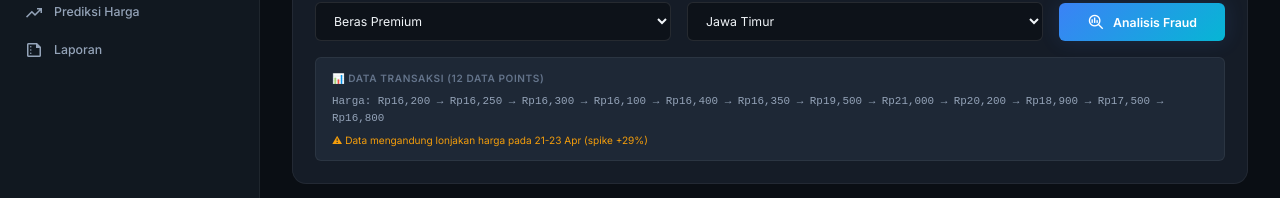
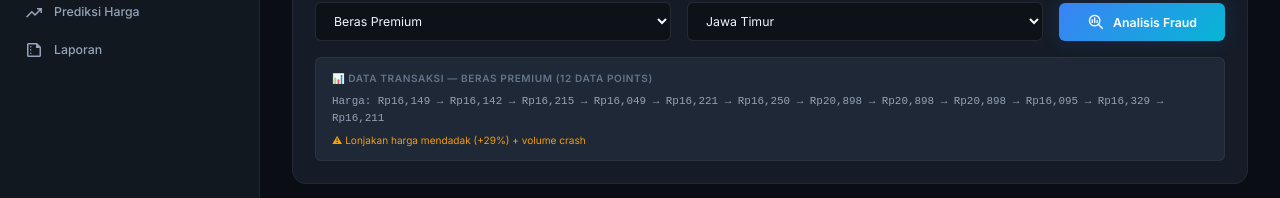
Before and after one commit to loma09/pangantrace-ai, a Next.js app in the folder frontend/: page /fraud in a window 1280 px wide. Shown: the part 261-459 px from the top of the page. Built offline with nearby package versions, Linux system fonts and the light colour scheme.

Commit message:
fix: unique fraud data per commodity with different fraud patterns

```diff
--- a/frontend/app/(dashboard)/fraud/page.tsx
+++ b/frontend/app/(dashboard)/fraud/page.tsx
@@ -5,20 +5,66 @@ import RiskScoreBadge from '@/components/fraud/RiskScoreBadge'
 import AIExplanation from '@/components/fraud/AIExplanation'
 import AnomalyTable from '@/components/fraud/AnomalyTable'
 
-const SAMPLE_DATA = [
-  { timestamp: '2026-04-15T00:00:00', price: 16200, volume: 450, volume_in: 450, volume_out: 430 },
-  { timestamp: '2026-04-16T00:00:00', price: 16250, volume: 420, volume_in: 420, volume_out: 405 },
-  { timestamp: '2026-04-17T00:00:00', price: 16300, volume: 480, volume_in: 480, volume_out: 460 },
-  { timestamp: '2026-04-18T00:00:00', price: 16100, volume: 510, volume_in: 510, volume_out: 490 },
-  { timestamp: '2026-04-19T00:00:00', price: 16400, volume: 390, volume_in: 390, volume_out: 375 },
-  { timestamp: '2026-04-20T00:00:00', price: 16350, volume: 460, volume_in: 460, volume_out: 440 },
-  { timestamp: '2026-04-21T00:00:00', price: 19500, volume: 200, volume_in: 200, volume_out: 120 },
-  { timestamp: '2026-04-22T00:00:00', price: 21000, volume: 180, volume_in: 180, volume_out: 95 },
-  { timestamp: '2026-04-23T00:00:00', price: 20200, volume: 220, volume_in: 220, volume_out: 140 },
-  { timestamp: '2026-04-24T00:00:00', price: 18900, volume: 350, volume_in: 350, volume_out: 280 },
-  { timestamp: '2026-04-25T00:00:00', price: 17500, volume: 400, volume_in: 400, volume_out: 370 },
-  { timestamp: '2026-04-26T00:00:00', price: 16800, volume: 440, volume_in: 440, volume_out: 415 },
-]
+// Realistic base prices per commodity (Rp/kg)
+const COMMODITY_PROFILES: Record<string, { basePrice: number; baseVolume: number; spikeType: string; spikeFactor: number; leakPct: number }> = {
+  beras_premium:  { basePrice: 16200, baseVolume: 450, spikeType: 'price_spike',      spikeFactor: 1.29, leakPct: 0.40 },
+  beras_medium:   { basePrice: 13100, baseVolume: 520, spikeType: 'gradual_increase',  spikeFactor: 1.15, leakPct: 0.25 },
+  jagung:         { basePrice: 5200,  baseVolume: 380, spikeType: 'volume_drop',       spikeFactor: 1.08, leakPct: 0.55 },
+  kedelai:        { basePrice: 9800,  baseVolume: 290, spikeType: 'price_spike',       spikeFactor: 1.35, leakPct: 0.30 },
+  gula_pasir:     { basePrice: 17500, baseVolume: 410, spikeType: 'sustained_high',    spikeFactor: 1.22, leakPct: 0.45 },
+  minyak_goreng:  { basePrice: 15000, baseVolume: 470, spikeType: 'normal',            spikeFactor: 1.03, leakPct: 0.05 },
+}
+
+function generateSampleData(commodityId: string) {
+  const profile = COMMODITY_PROFILES[commodityId] || COMMODITY_PROFILES.beras_premium
+  const data = []
+  const today = new Date()
+
+  for (let i = 11; i >= 0; i--) {
+    const d = new Date(today)
+    d.setDate(d.getDate() - i)
+    const ts = d.toISOString().split('.')[0]
+
+    let price = profile.basePrice
+    let volume = profile.baseVolume
+    let volOut = volume * 0.96 // normal 4% loss
+
+    // Different fraud patterns per commodity
+    if (profile.spikeType === 'price_spike' && i >= 3 && i <= 5) {
+      // Sudden price spike + volume crash on days 7-9
+      price = Math.round(price * profile.spikeFactor)
+      volume = Math.round(volume * 0.45)
+      volOut = Math.round(volume * (1 - profile.leakPct))
+    } else if (profile.spikeType === 'gradual_increase') {
+      // Price slowly climbs
+      price = Math.round(price * (1 + (11 - i) * 0.012))
+      volOut = Math.round(volume * (1 - profile.leakPct * (i < 4 ? 1 : 0.1)))
+    } else if (profile.spikeType === 'volume_drop' && i >= 2 && i <= 6) {
+      // Volume drops dramatically, price barely moves
+      volume = Math.round(volume * 0.3)
+      volOut = Math.round(volume * (1 - profile.leakPct))
+      price = Math.round(price * (1 + 0.02))
+    } else if (profile.spikeType === 'sustained_high' && i >= 1 && i <= 7) {
+      // High prices for extended period
+      price = Math.round(price * profile.spikeFactor)
+      volOut = Math.round(volume * (1 - profile.leakPct))
+    } else {
+      // Normal fluctuation
+      price = Math.round(price + (Math.random() - 0.5) * price * 0.02)
+      volume = Math.round(volume + (Math.random() - 0.5) * 40)
+      volOut = Math.round(volume * (1 - profile.leakPct * 0.05))
+    }
+
+    data.push({
+      timestamp: ts,
+      price,
+      volume,
+      volume_in: volume,
+      volume_out: volOut,
+    })
+  }
+  return data
+}
 
 const COMMODITIES = ['beras_premium', 'beras_medium', 'jagung', 'kedelai', 'gula_pasir', 'minyak_goreng']
 const PROVINCES = ['Jawa Timur', 'Jawa Barat', 'Jawa Tengah', 'NTT', 'NTB', 'Sulawesi Selatan']
@@ -37,12 +83,14 @@ export default function FraudPage() {
 
     const apiUrl = process.env.NEXT_PUBLIC_API_URL ?? 'http://localhost:8000'
 
+    const sampleData = generateSampleData(commodity)
+
     try {
       const res = await fetch(`${apiUrl}/api/v1/anomaly/detect`, {
         method: 'POST',
         headers: { 'Content-Type': 'application/json' },
         body: JSON.stringify({
-          transactions: SAMPLE_DATA,
+          transactions: sampleData,
           commodity,
           province,
         }),
@@ -160,17 +208,30 @@ export default function FraudPage() {
         </div>
 
         {/* Sample Data Preview */}
+        {(() => {
+          const preview = generateSampleData(commodity)
+          const profile = COMMODITY_PROFILES[commodity] || COMMODITY_PROFILES.beras_premium
+          const patternLabels: Record<string, string> = {
+            price_spike: `⚠ Lonjakan harga mendadak (+${Math.round((profile.spikeFactor - 1) * 100)}%) + volume crash`,
+            gradual_increase: '⚠ Kenaikan harga bertahap + kebocoran volume di distributor',
+            volume_drop: '⚠ Volume distribusi anjlok drastis (-70%) tanpa perubahan harga signifikan',
+            sustained_high: `⚠ Harga tinggi berkelanjutan (+${Math.round((profile.spikeFactor - 1) * 100)}%) selama 7 hari`,
+            normal: '✅ Pola distribusi normal — tidak ada anomali signifikan',
+          }
+          return (
             <div style={{ marginTop: 16, padding: '12px 16px', background: 'var(--bg-elevated)', borderRadius: 'var(--radius-sm)', border: '1px solid var(--border-subtle)' }}>
               <div style={{ fontSize: '0.72rem', color: 'var(--text-tertiary)', marginBottom: 6, fontWeight: 600, textTransform: 'uppercase', letterSpacing: '0.06em' }}>
-            📊 Data Transaksi (12 data points)
+                📊 Data Transaksi — {commodity.replace(/_/g, ' ').replace(/\b\w/g, l => l.toUpperCase())} (12 data points)
               </div>
               <div style={{ fontSize: '0.78rem', color: 'var(--text-secondary)', fontFamily: 'monospace', lineHeight: 1.6 }}>
-            Harga: {SAMPLE_DATA.map(d => `Rp${d.price.toLocaleString()}`).join(' → ')}
+                Harga: {preview.map(d => `Rp${d.price.toLocaleString()}`).join(' → ')}
               </div>
-          <div style={{ fontSize: '0.72rem', color: 'var(--accent-amber)', marginTop: 4 }}>
-            ⚠ Data mengandung lonjakan harga pada 21-23 Apr (spike +29%)
+              <div style={{ fontSize: '0.72rem', color: profile.spikeType === 'normal' ? 'var(--accent-emerald)' : 'var(--accent-amber)', marginTop: 4 }}>
+                {patternLabels[profile.spikeType] || '📊 Data simulasi'}
               </div>
             </div>
+          )
+        })()}
       </div>
 
       {/* Error */}
```
Lines whose indentation alone changed are shown as unchanged.
